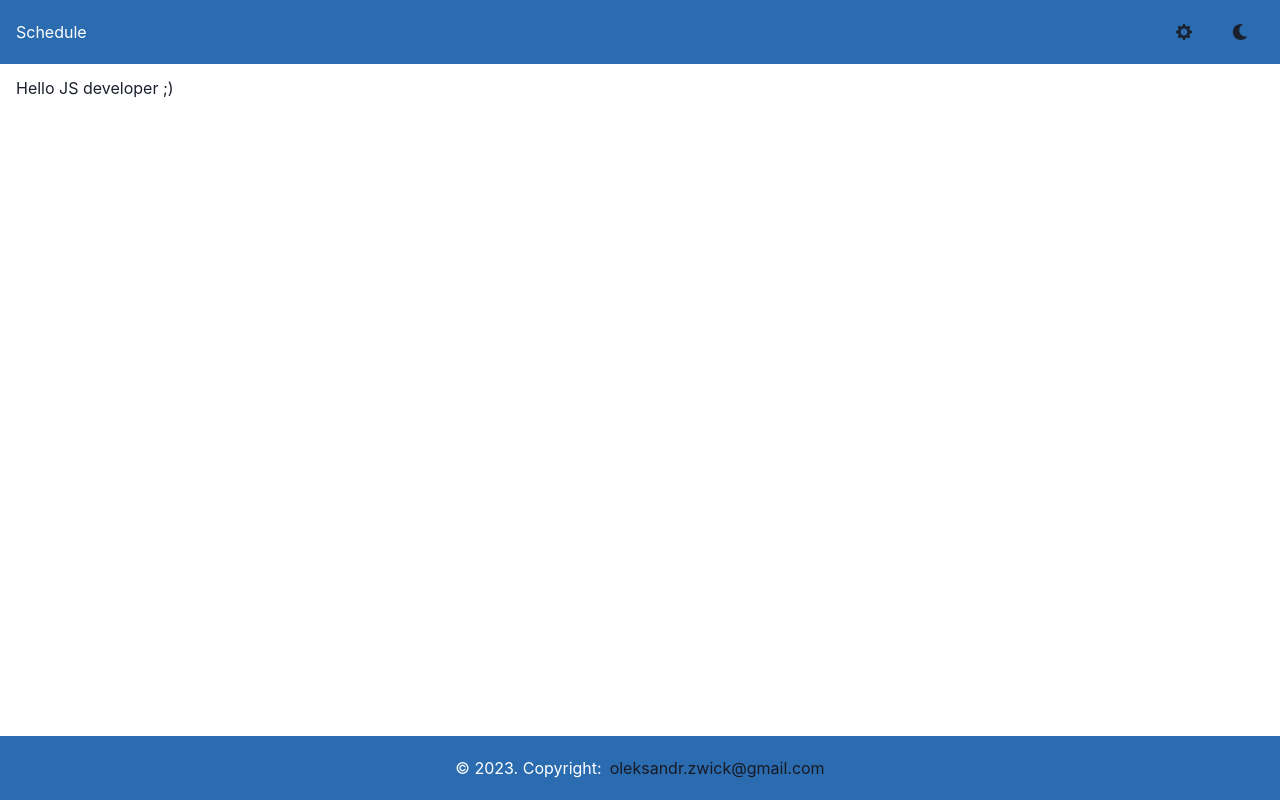
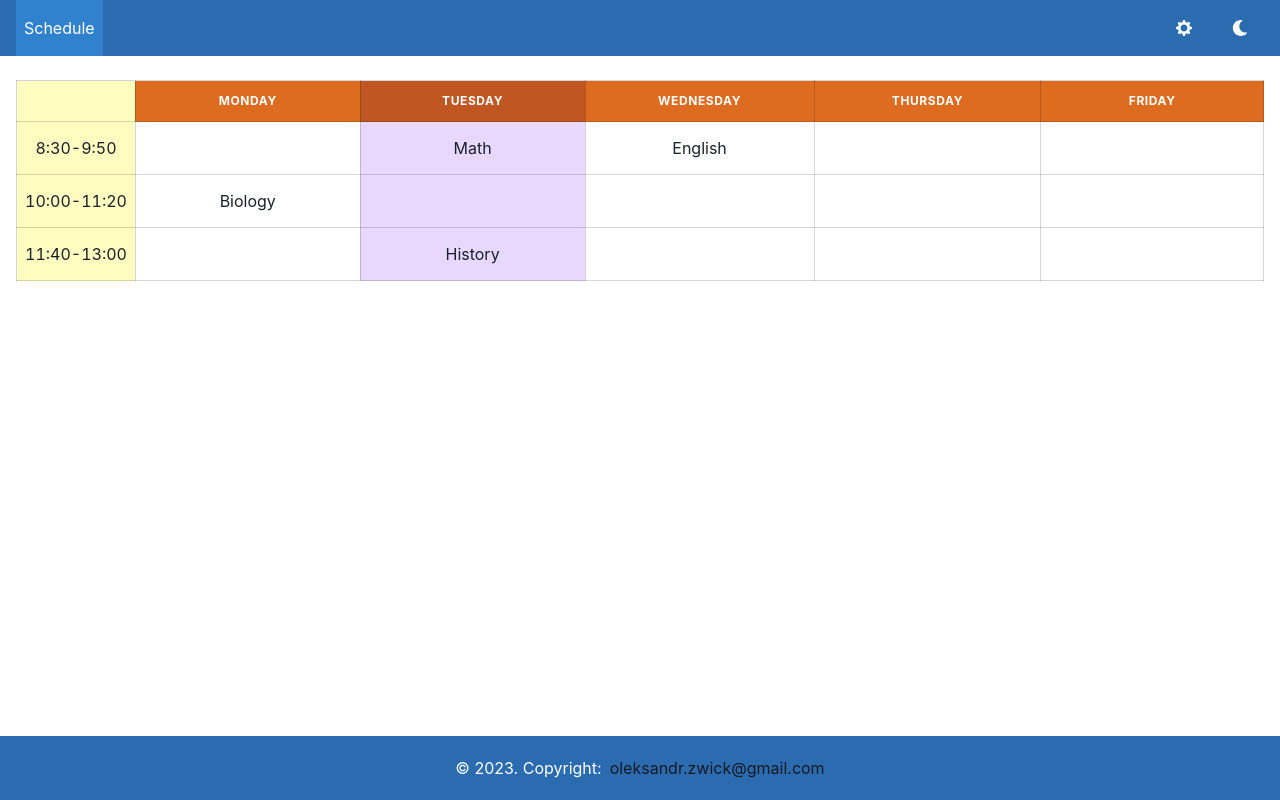
Before and after one commit to OleksandrTsvik/Schedule-ztu.edu.ua, a React (Create React App) app in the folder client/: page / in a window 1280 px wide. Built offline with nearby package versions, Linux system fonts and the light colour scheme.

Commit message:
added react-router-dom

```diff
--- a/client/package.json
+++ b/client/package.json
@@ -18,6 +18,7 @@
     "react": "^18.2.0",
     "react-dom": "^18.2.0",
     "react-icons": "^4.11.0",
+    "react-router-dom": "^6.18.0",
     "react-scripts": "5.0.1",
     "typescript": "^4.9.5",
     "web-vitals": "^2.1.4"
--- a/client/src/App.tsx
+++ /dev/null
@@ -1,5 +0,0 @@
-import LayoutPage from './pages/LayoutPage';
-
-export default function App() {
-  return <LayoutPage />;
-}
--- a/client/src/index.tsx
+++ b/client/src/index.tsx
@@ -1,9 +1,10 @@
 import React from 'react';
 import ReactDOM from 'react-dom/client';
+import { RouterProvider } from 'react-router-dom';
 import { ChakraProvider } from '@chakra-ui/react';
 
 import theme from './utils/chakra/theme';
-import App from './App';
+import { router } from './router/Routes';
 
 const root = ReactDOM.createRoot(
   document.getElementById('root') as HTMLElement,
@@ -12,7 +13,7 @@ const root = ReactDOM.createRoot(
 root.render(
   <React.StrictMode>
     <ChakraProvider theme={theme}>
-      <App />
+      <RouterProvider router={router} />
     </ChakraProvider>
   </React.StrictMode>,
 );
--- /dev/null
+++ b/client/src/layout/LayoutPage/index.tsx
@@ -0,0 +1,18 @@
+import { Outlet } from 'react-router-dom';
+
+import Wrapper from '../Wrapper';
+import Navbar from '../Navbar';
+import Main from '../Main';
+import Footer from '../Footer';
+
+export default function LayoutPage() {
+  return (
+    <Wrapper>
+      <Navbar />
+      <Main>
+        <Outlet />
+      </Main>
+      <Footer />
+    </Wrapper>
+  );
+}
--- a/client/src/layout/Navbar/index.tsx
+++ b/client/src/layout/Navbar/index.tsx
@@ -1,3 +1,4 @@
+import { NavLink } from 'react-router-dom';
 import {
   Box,
   Flex,
@@ -7,6 +8,7 @@ import {
   Container,
   Stack,
   Icon,
+  Link,
 } from '@chakra-ui/react';
 import { SettingsIcon } from '@chakra-ui/icons';
 import { FaMoon, FaSun } from 'react-icons/fa';
@@ -14,21 +16,44 @@ import { FaMoon, FaSun } from 'react-icons/fa';
 export default function Navbar() {
   const { colorMode, toggleColorMode } = useColorMode();
 
+  const activeLinkBg = useColorModeValue('blue.500', 'gray.700');
+  const buttonHoverBg = useColorModeValue('blackAlpha.300', 'whiteAlpha.200');
+
   return (
     <Box bg={useColorModeValue('blue.600', 'gray.900')} color="white">
       <Container maxW={'container.xl'}>
-        <Flex h={16} alignItems="center" justifyContent="space-between">
-          <Box>Schedule</Box>
+        <Flex h={14} alignItems="center" justifyContent="space-between">
+          <Link
+            as={NavLink}
+            to="/"
+            px={2}
+            py={4}
+            _activeLink={{
+              backgroundColor: activeLinkBg,
+            }}
+          >
+            Schedule
+          </Link>
 
           <Stack direction={'row'} spacing={2}>
-            <Button variant="ghost">
-              <SettingsIcon />
+            <Button
+              variant="ghost"
+              as={NavLink}
+              to="/settings"
+              _activeLink={{ bg: activeLinkBg }}
+              _hover={{ bg: buttonHoverBg }}
+            >
+              <SettingsIcon color="white" />
             </Button>
-            <Button onClick={toggleColorMode} variant="ghost">
+            <Button
+              variant="ghost"
+              _hover={{ bg: buttonHoverBg }}
+              onClick={toggleColorMode}
+            >
               {colorMode === 'light' ? (
-                <Icon as={FaMoon} />
+                <Icon as={FaMoon} color="white" />
               ) : (
-                <Icon as={FaSun} />
+                <Icon as={FaSun} color="white" />
               )}
             </Button>
           </Stack>
--- a/client/src/pages/LayoutPage/index.tsx
+++ /dev/null
@@ -1,14 +0,0 @@
-import Wrapper from '../../layout/Wrapper';
-import Navbar from '../../layout/Navbar';
-import Main from '../../layout/Main';
-import Footer from '../../layout/Footer';
-
-export default function LayoutPage() {
-  return (
-    <Wrapper>
-      <Navbar />
-      <Main>Hello JS developer ;)</Main>
-      <Footer />
-    </Wrapper>
-  );
-}
--- /dev/null
+++ b/client/src/pages/SchedulePage/index.tsx
@@ -0,0 +1,85 @@
+import {
+  Table,
+  TableCellProps,
+  TableContainer,
+  Tbody,
+  Td,
+  Th,
+  Thead,
+  Tr,
+  useColorModeValue,
+} from '@chakra-ui/react';
+
+export default function SchedulePage() {
+  const propsCell: TableCellProps = {
+    textAlign: 'center',
+    borderWidth: 1,
+    borderColor: useColorModeValue('blackAlpha.300', 'gray.700'),
+  };
+
+  const propsFirstColumn: TableCellProps = {
+    ...propsCell,
+    px: 2,
+    backgroundColor: useColorModeValue('yellow.100', 'green.600'),
+  };
+
+  const propsTh: TableCellProps = {
+    ...propsCell,
+    width: 'calc(100% / 5)',
+    color: 'white',
+    backgroundColor: useColorModeValue('orange.500', 'blue.600'),
+  };
+
+  const propsActiveTdColumn: TableCellProps = {
+    ...propsCell,
+    backgroundColor: useColorModeValue('purple.100', 'purple.700'),
+  };
+
+  const propsActiveThColumn: TableCellProps = {
+    ...propsTh,
+    backgroundColor: useColorModeValue('orange.600', 'blue.700'),
+  };
+
+  return (
+    <TableContainer w="100%" py={3}>
+      <Table maxW={2048} margin="0 auto">
+        <Thead>
+          <Tr>
+            <Th {...propsFirstColumn}></Th>
+            <Th {...propsTh}>Monday</Th>
+            <Th {...propsActiveThColumn}>Tuesday</Th>
+            <Th {...propsTh}>Wednesday</Th>
+            <Th {...propsTh}>Thursday</Th>
+            <Th {...propsTh}>Friday</Th>
+          </Tr>
+        </Thead>
+        <Tbody>
+          <Tr>
+            <Td {...propsFirstColumn}>8:30-9:50</Td>
+            <Td {...propsCell}></Td>
+            <Td {...propsActiveTdColumn}>Math</Td>
+            <Td {...propsCell}>English</Td>
+            <Td {...propsCell}></Td>
+            <Td {...propsCell}></Td>
+          </Tr>
+          <Tr>
+            <Td {...propsFirstColumn}>10:00-11:20</Td>
+            <Td {...propsCell}>Biology</Td>
+            <Td {...propsActiveTdColumn}></Td>
+            <Td {...propsCell}></Td>
+            <Td {...propsCell}></Td>
+            <Td {...propsCell}></Td>
+          </Tr>
+          <Tr>
+            <Td {...propsFirstColumn}>11:40-13:00</Td>
+            <Td {...propsCell}></Td>
+            <Td {...propsActiveTdColumn}>History</Td>
+            <Td {...propsCell}></Td>
+            <Td {...propsCell}></Td>
+            <Td {...propsCell}></Td>
+          </Tr>
+        </Tbody>
+      </Table>
+    </TableContainer>
+  );
+}
--- /dev/null
+++ b/client/src/pages/SettingsPage/index.tsx
@@ -0,0 +1,5 @@
+import { Container } from '@chakra-ui/react';
+
+export default function SettingsPage() {
+  return <Container maxW={'container.xl'}>SettingsPage</Container>;
+}
--- /dev/null
+++ b/client/src/router/Routes.tsx
@@ -0,0 +1,18 @@
+import { RouteObject, createBrowserRouter } from 'react-router-dom';
+
+import LayoutPage from '../layout/LayoutPage';
+import SchedulePage from '../pages/SchedulePage';
+import SettingsPage from '../pages/SettingsPage';
+
+export const routes: RouteObject[] = [
+  {
+    path: '/',
+    element: <LayoutPage />,
+    children: [
+      { index: true, element: <SchedulePage /> },
+      { path: 'settings', element: <SettingsPage /> },
+    ],
+  },
+];
+
+export const router = createBrowserRouter(routes);
```
Also changed, not shown: 1 other file (tests, documents, lock files or other folders).
